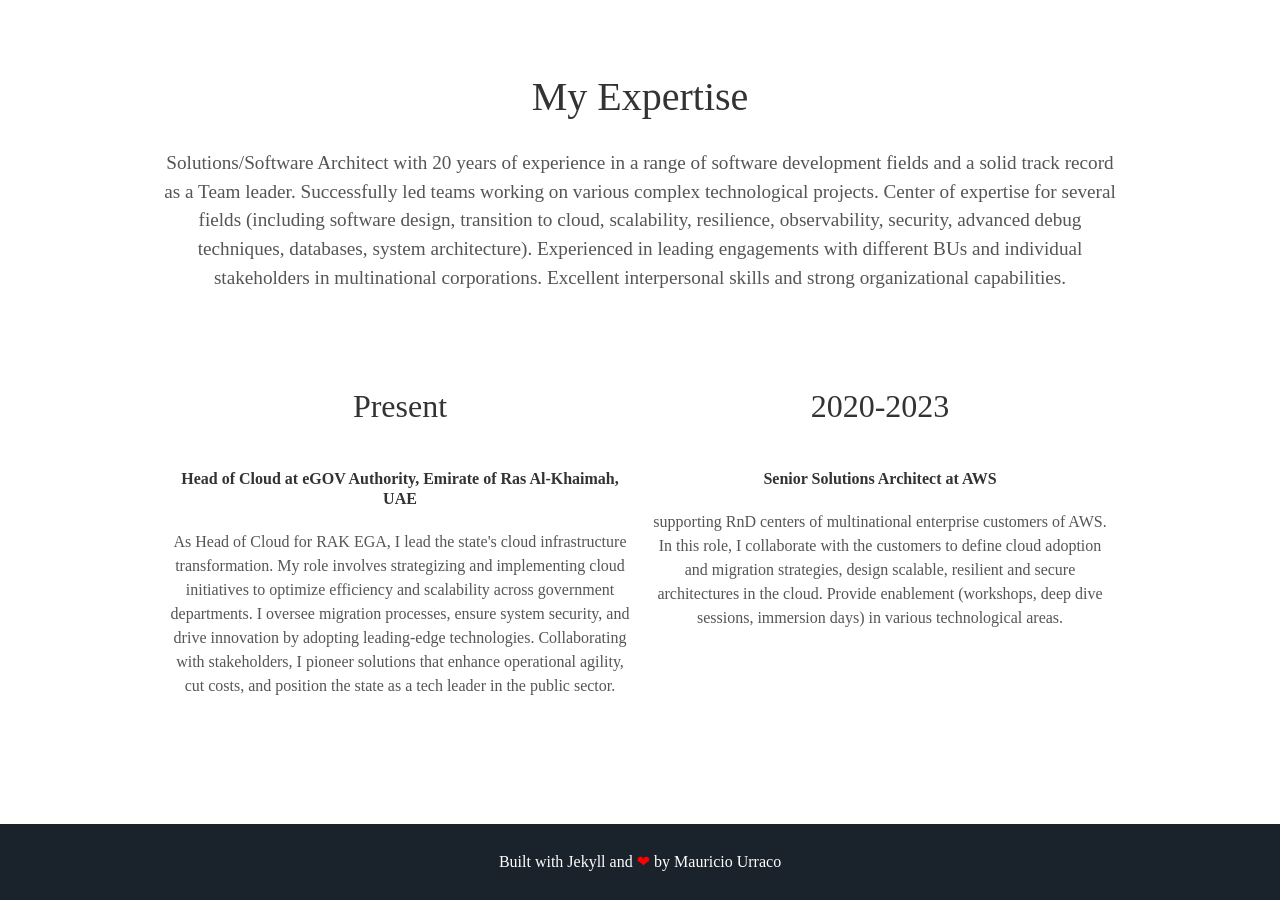
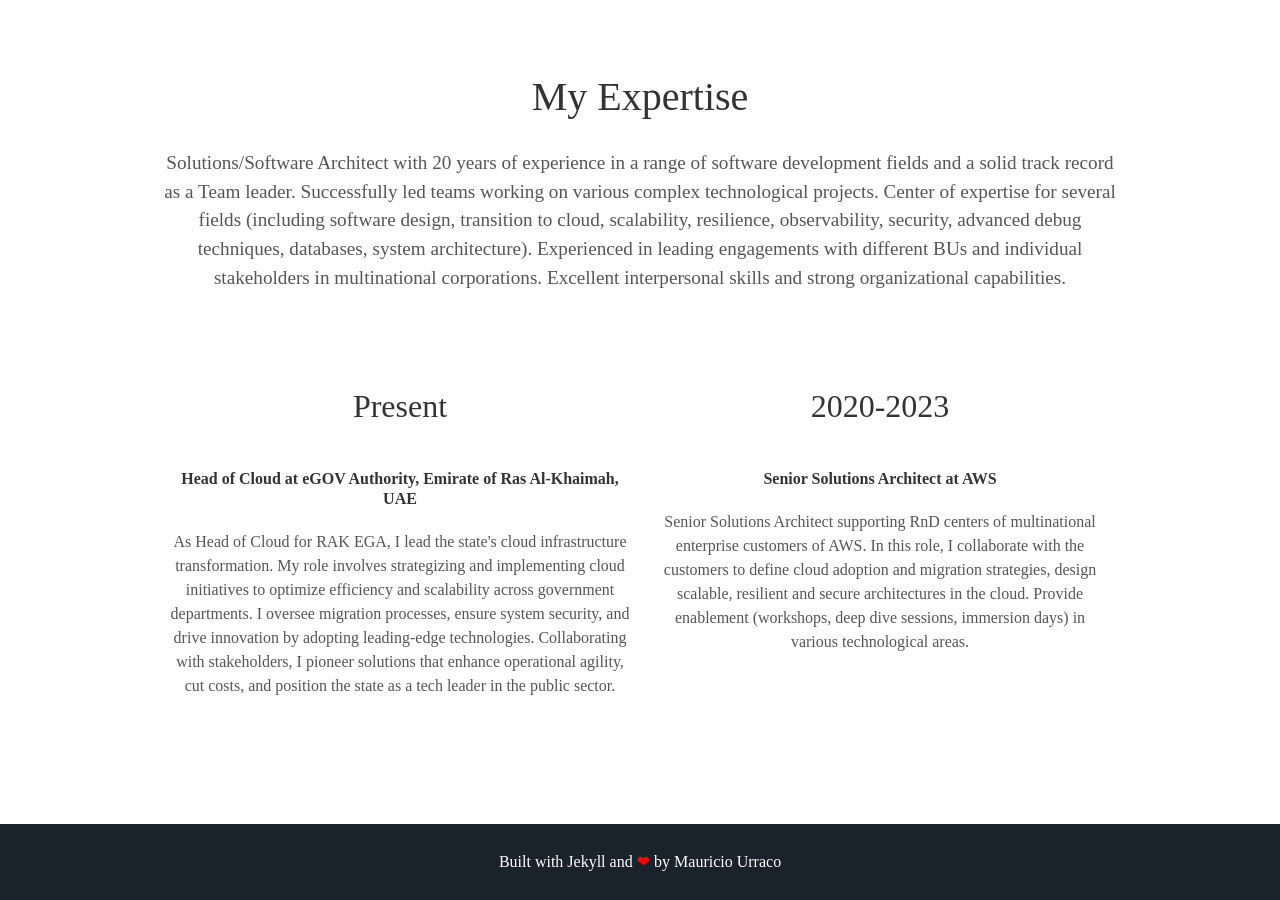
Before and after one commit to arieradle/aryehradle.cloud, a Jekyll site: the page built from index.html, in a window 1280 px wide and 900 px high, scrolled down 908 px. Built offline with Jekyll 4.4.1, drawn with Linux system fonts in a browser that asks for light colours; some web fonts are replaced.

Commit message:
Update about.html

```diff
--- a/_includes/about.html
+++ b/_includes/about.html
@@ -11,7 +11,7 @@
   <div class="tech">
     <h2>2020-2023</h2>
     <h4>Senior Solutions Architect at AWS</h4>
-    <p>supporting RnD centers of multinational enterprise customers of AWS. In this role, I collaborate with the customers to define cloud adoption and migration strategies, design scalable, resilient and secure architectures in the cloud. Provide enablement (workshops, deep dive sessions, immersion days) in various technological areas.</p>
+    <p>Senior Solutions Architect supporting RnD centers of multinational enterprise customers of AWS. In this role, I collaborate with the customers to define cloud adoption and migration strategies, design scalable, resilient and secure architectures in the cloud. Provide enablement (workshops, deep dive sessions, immersion days) in various technological areas.</p>
   </div>
 
 </div>
```
